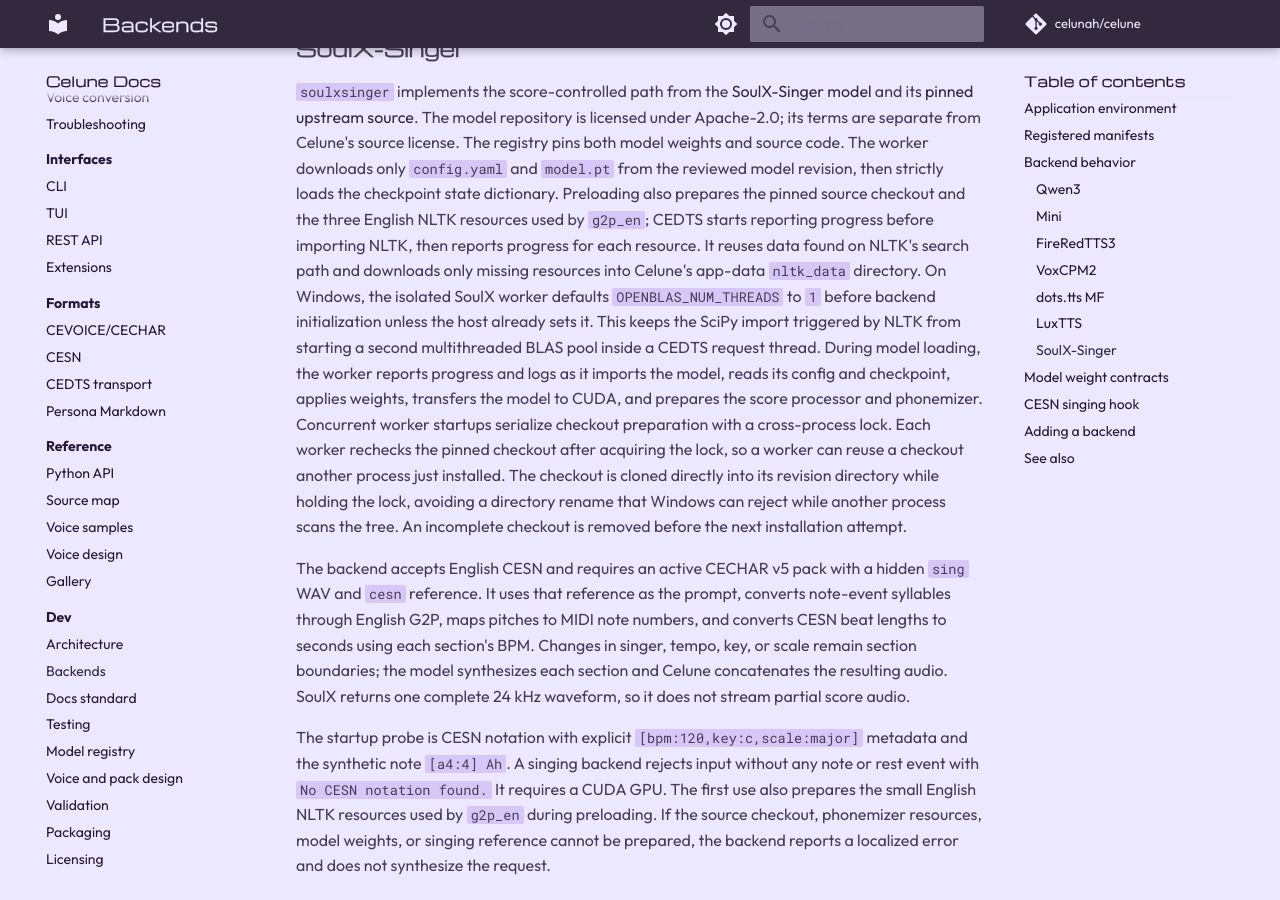
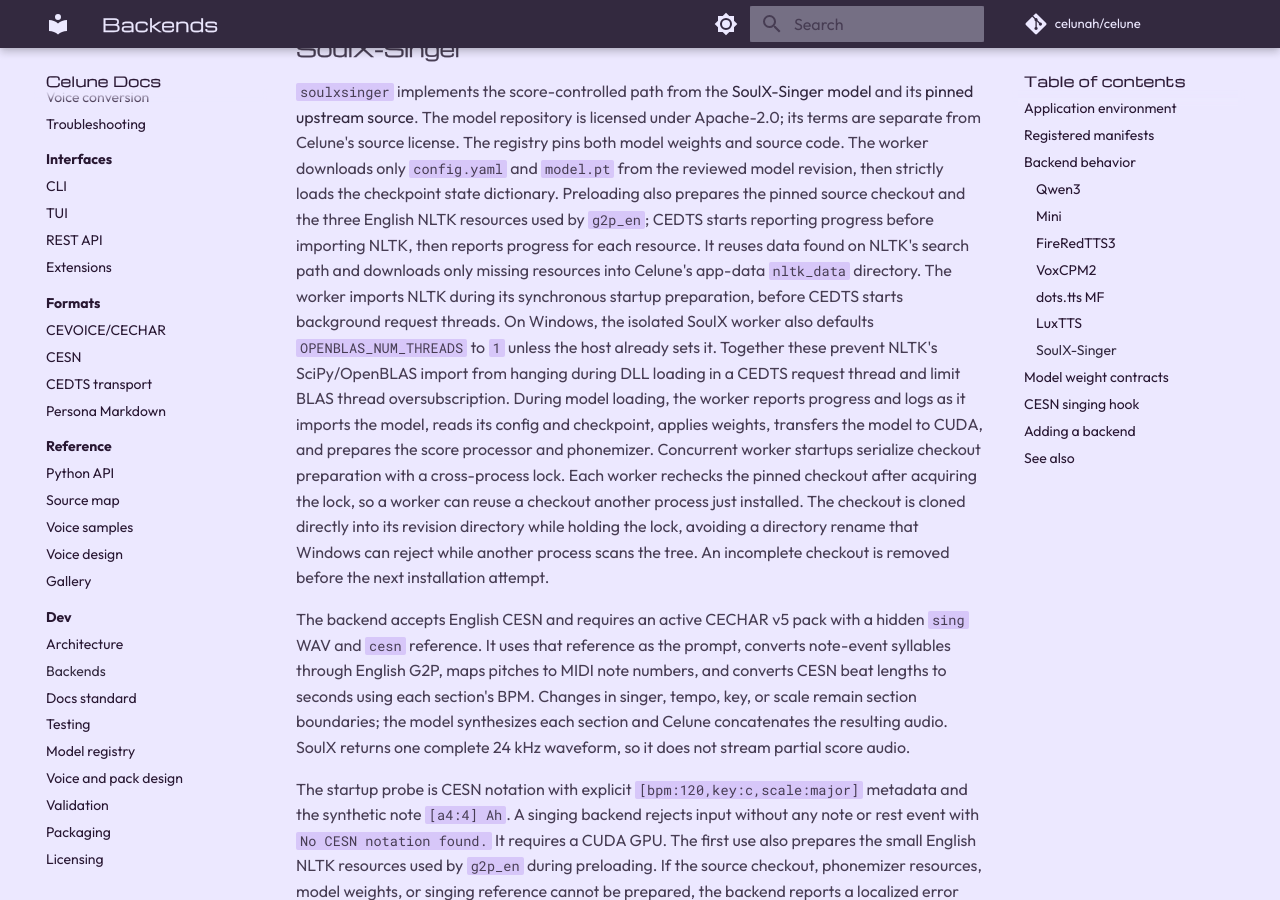
Before and after one commit to celunah/celune, an MkDocs documentation site: the page built from docs/development/backends.md, in a window 1280 px wide and 900 px high, scrolled down 3792 px. Built offline with MkDocs 1.6.1 and Material for MkDocs 9.7.7, drawn with Linux system fonts in a browser that asks for light colours; comment, search, counter and statistics services are not loaded.

Commit message:
fix: preload SoulX NLTK before worker requests

```diff
--- a/docs/development/backends.md
+++ b/docs/development/backends.md
@@ -164,10 +164,11 @@
 `g2p_en`; CEDTS starts reporting progress before importing NLTK, then reports
 progress for each resource. It reuses data found on NLTK's search path and
 downloads only missing resources into Celune's app-data `nltk_data` directory.
-On Windows, the isolated SoulX worker defaults `OPENBLAS_NUM_THREADS` to `1`
-before backend initialization unless the host already sets it. This keeps the
-SciPy import triggered by NLTK from starting a second multithreaded BLAS pool
-inside a CEDTS request thread.
+The worker imports NLTK during its synchronous startup preparation, before
+CEDTS starts background request threads. On Windows, the isolated SoulX worker
+also defaults `OPENBLAS_NUM_THREADS` to `1` unless the host already sets it.
+Together these prevent NLTK's SciPy/OpenBLAS import from hanging during DLL
+loading in a CEDTS request thread and limit BLAS thread oversubscription.
 During model loading, the worker reports progress and logs as it imports the
 model, reads its config and checkpoint, applies weights, transfers the model to
 CUDA, and prepares the score processor and phonemizer.
```
Also changed, not shown: 2 other files.
